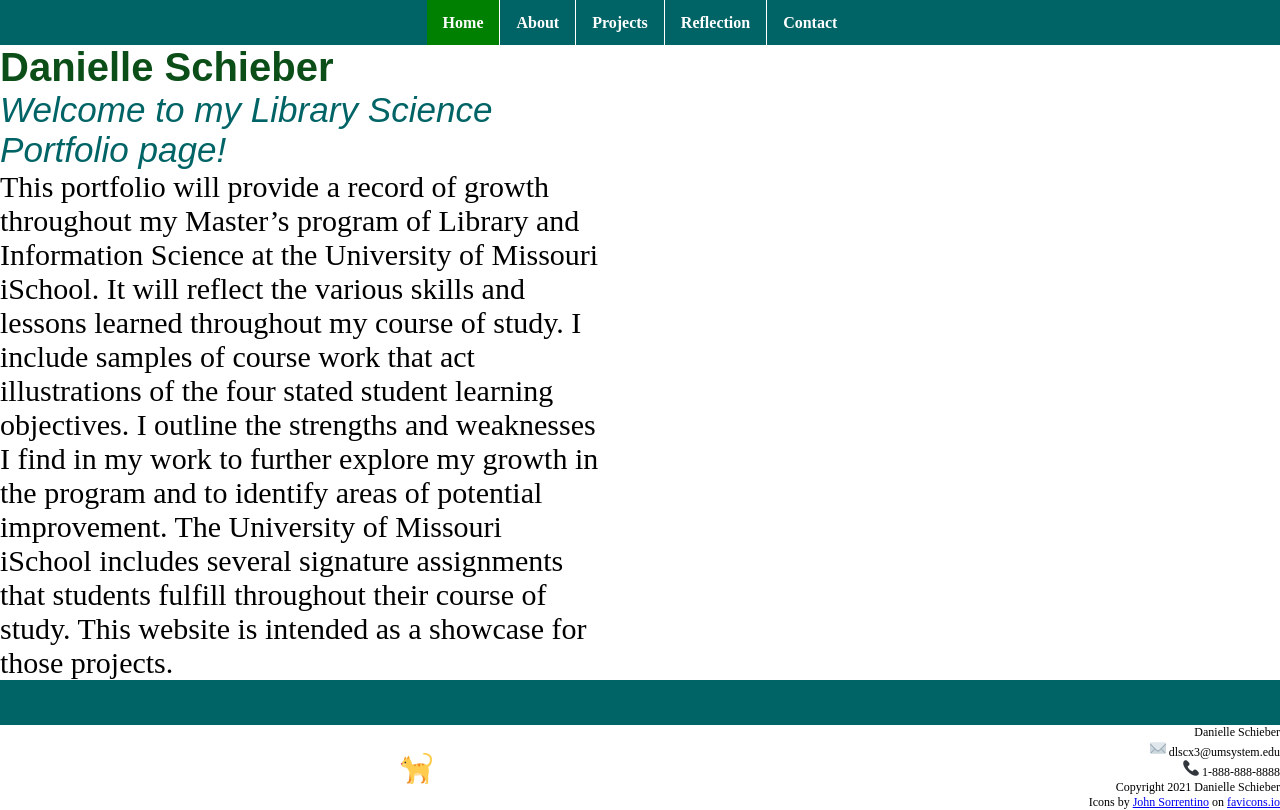
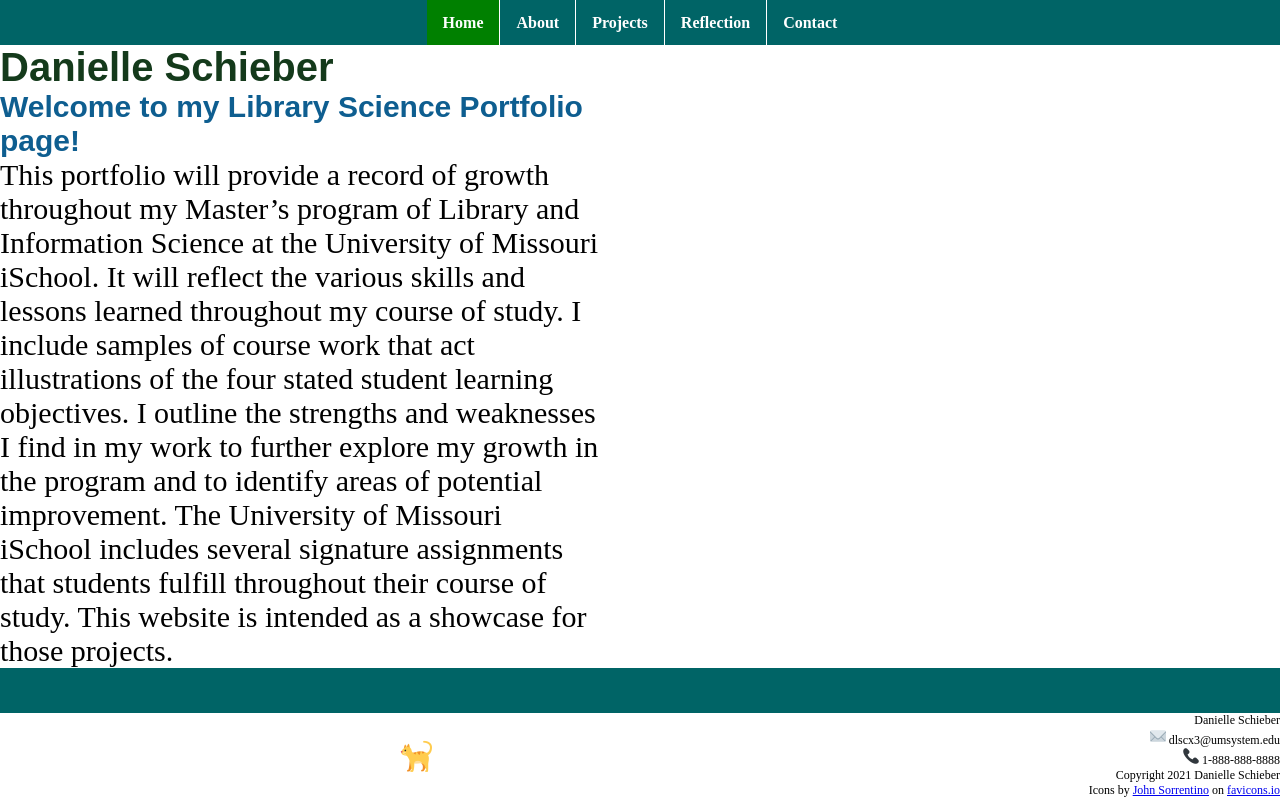
Before and after one commit to dlschieb/dlschieb.github.io, a plain HTML site: page islt_7310/index.html in a window 1280 px wide. Drawn offline with Linux system fonts and the light colour scheme.

Commit message:
Add files via upload

```diff
--- a/islt_7310/index.html
+++ b/islt_7310/index.html
@@ -30,7 +30,7 @@
 <header>
     <h1 id="heading">Danielle Schieber</h1></header>
 <main>
-    <h3>Welcome to my Library Science Portfolio page!</h3>
+    <h2>Welcome to my Library Science Portfolio page!</h2>
     <p>
     This portfolio will provide a record of growth throughout my Master’s program of Library and Information Science at the University of Missouri iSchool. It will reflect the various skills and lessons learned throughout my course of study. I include samples of course work that act illustrations of the four stated student learning objectives. I outline the strengths and weaknesses I find in my work to further explore my growth in the program and to identify areas of potential improvement. The University of Missouri iSchool includes several signature assignments that students fulfill throughout their course of study. This website is intended as a showcase for those projects.</p>
 </main>
--- a/islt_7310/style.css
+++ b/islt_7310/style.css
@@ -6,7 +6,7 @@
     font-family: Arial, Helvetica, sans-serif;
     font-weight:800;
     font-size: 40px;
-    color: #0c4e18 ;
+    color: rgb(20, 58, 27) ;
 }
 h2 {
     font-family: Arial, Helvetica, sans-serif;
@@ -17,7 +17,6 @@ h2 {
 h3 {
     font-family:Arial, Helvetica, sans-serif;
     font-weight: 400;
-    font-style: italic;
     color: #006466 ;
 }
 main {
```
Also changed, not shown: islt_7310/about.html (+3 -4 lines).
